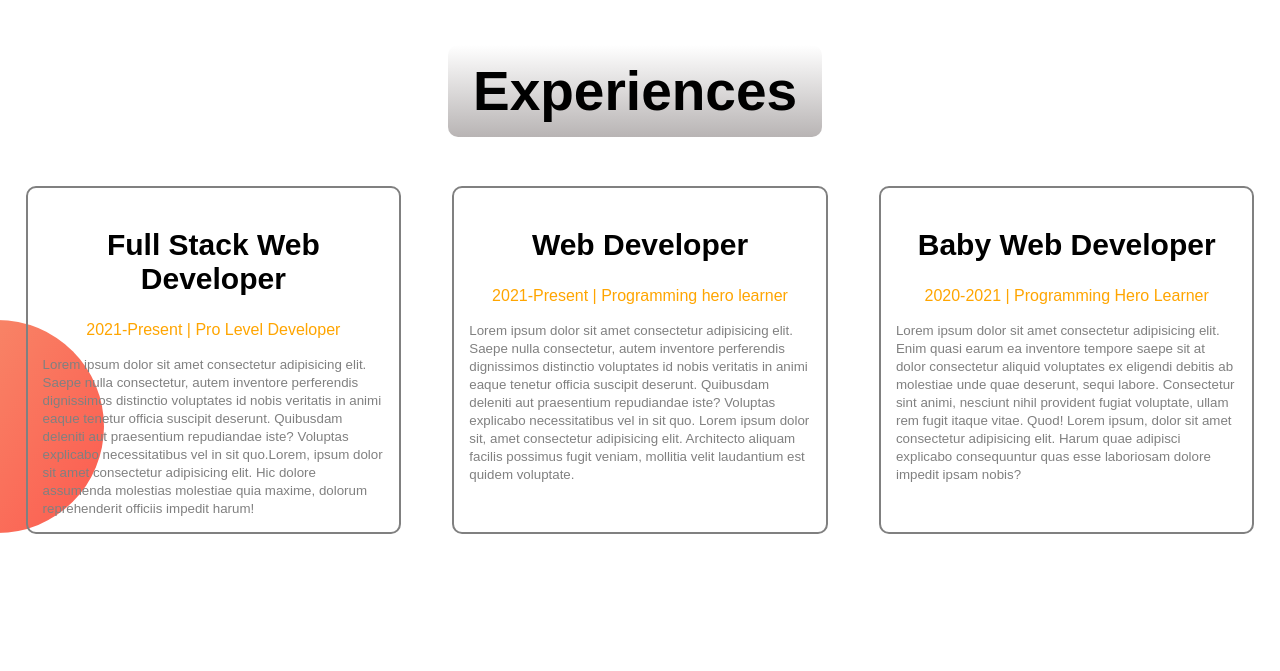
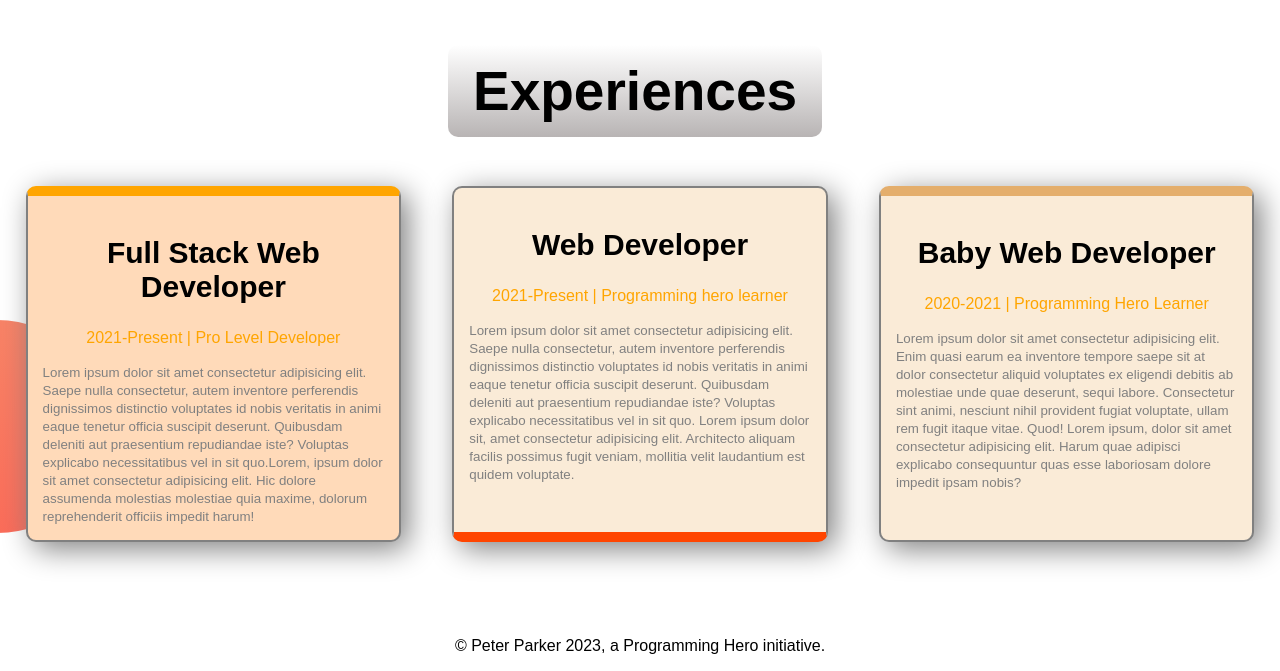
Before and after one commit to Faiyaz-Mahmud/Developer-Portfolio, a plain HTML site: page index.html in a window 1280 px wide. Shown: the part 1376-2047 px from the top of the page. Before the commit the page ends 1935 px from the top, so only its background shows below. Drawn offline with Linux system fonts and the light colour scheme; a web font is replaced by a local one.

Commit message:
last commit

```diff
--- a/index.html
+++ b/index.html
@@ -72,15 +72,16 @@
 
     <section class="expo">
 
-        <div class="box">
+        <div id="left-box" class="box">
             <h1 >Full Stack Web Developer</h1>
             <p><span>2021-Present | Pro Level Developer</span></p>
             <small>Lorem ipsum dolor sit amet consectetur adipisicing elit. Saepe nulla consectetur, autem inventore perferendis dignissimos distinctio voluptates id nobis veritatis in animi eaque tenetur officia suscipit deserunt. Quibusdam deleniti aut praesentium repudiandae iste? Voluptas explicabo necessitatibus vel in sit quo.Lorem, ipsum dolor sit amet consectetur adipisicing elit. Hic dolore assumenda molestias molestiae quia maxime, dolorum reprehenderit officiis impedit harum!
             </small>
         </div>
 
-        <div class="box">
-            <h1 ">Web Developer</h1>
+        <div id="middle-box" class="box">
+            <h1 >Web Developer</h1>
+
             <p><span>2021-Present | Programming hero learner</span></p>
             <small>Lorem ipsum dolor sit amet consectetur adipisicing elit. Saepe nulla consectetur, autem inventore perferendis dignissimos distinctio voluptates id nobis veritatis in animi eaque tenetur officia suscipit deserunt. Quibusdam deleniti aut praesentium repudiandae iste? Voluptas explicabo necessitatibus vel in sit quo.
             Lorem ipsum dolor sit, amet consectetur adipisicing elit. Architecto aliquam facilis possimus fugit veniam, mollitia velit laudantium est quidem voluptate.
@@ -89,7 +90,7 @@
 
 
 
-        <div class="box">
+        <div id="right-box" class="box">
             <h1>Baby Web Developer</h1>
             <p><span>2020-2021 | Programming Hero Learner</span></p>
             <small>Lorem ipsum dolor sit amet consectetur adipisicing elit. Enim quasi earum ea inventore tempore saepe sit at dolor consectetur aliquid voluptates ex eligendi debitis ab molestiae unde quae deserunt, sequi labore. Consectetur sint animi, nesciunt nihil provident fugiat voluptate, ullam rem fugit itaque vitae. Quod!
@@ -99,12 +100,13 @@
         </div>
 
 
+
     </section>
 
 
+</body>
+<footer>
+    <p>© Peter Parker 2023, a Programming Hero initiative.</p>
+</footer>
 
-
-
-
-</body>
 </html>
--- a/style.css
+++ b/style.css
@@ -69,6 +69,8 @@ section{
     padding: 15px;
     border-radius: 10px;
     margin: 2% 2%;
+    box-shadow:7px 7px 30px grey ;
+
 }
 .exp{
     color: black;
@@ -86,12 +88,16 @@ section{
 
 .box p{
     text-align: center;
+
 }
 .dream-big{
     background-image: url(images/dream-bg.png);
     background-repeat: no-repeat;
     background-position:right;
 
+}
+.half-width small{
+    text-align:justify;
 }
 .intro{
 
@@ -103,3 +109,24 @@ section{
     background-repeat: no-repeat;
     background-position-y:18ch;
 }
+#left-box{
+    border-top: solid 10px orange;
+    background-color:peachpuff;
+
+
+}
+#middle-box{
+    border-bottom:solid 10px orangered;
+
+    background-color:antiquewhite
+
+}
+#right-box{
+    border-top: 10px solid rgb(228, 174, 108);
+    background-color: antiquewhite;
+
+}
+footer{
+    text-align: center;
+    margin-top: 70px;
+}
```
